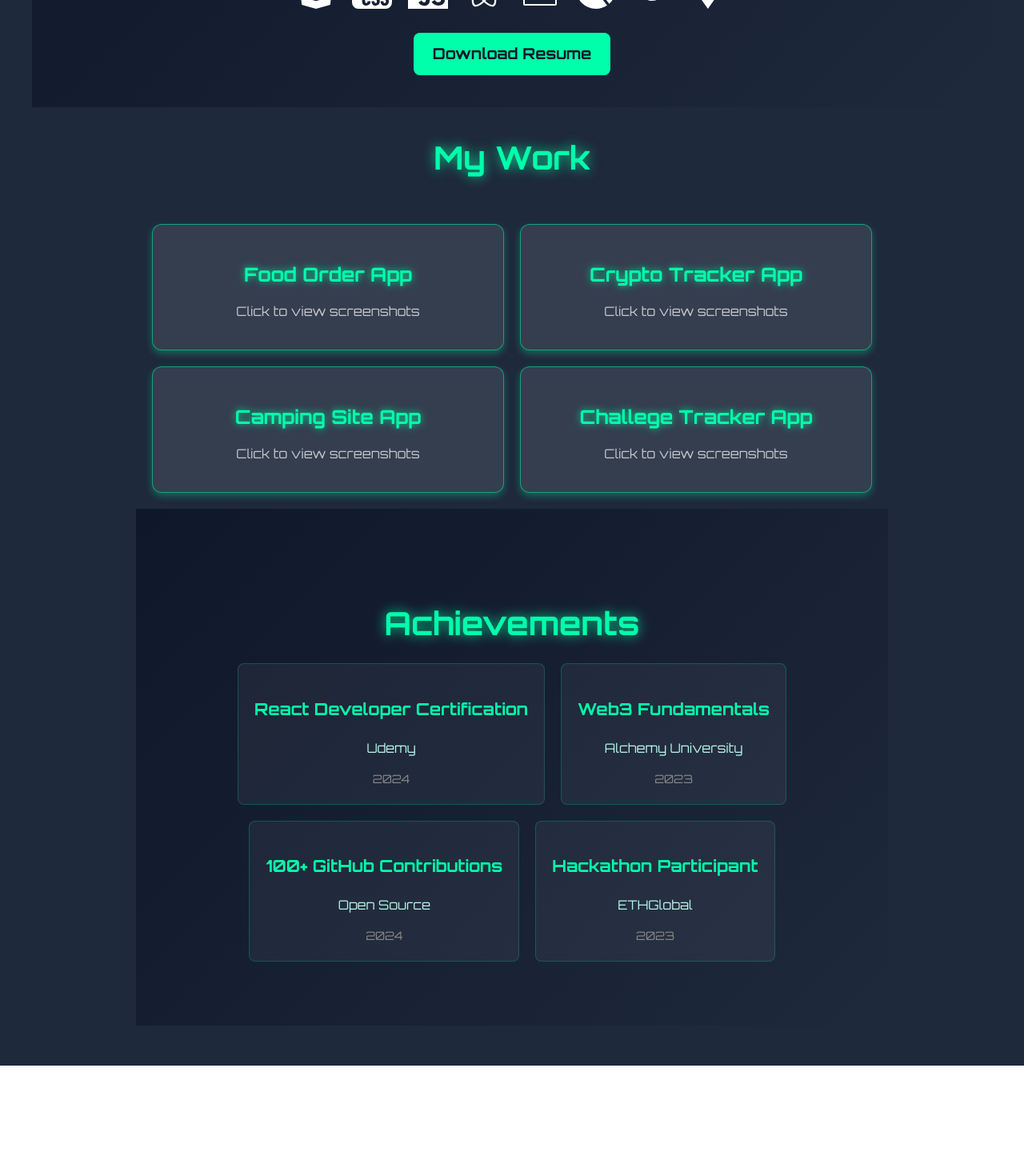
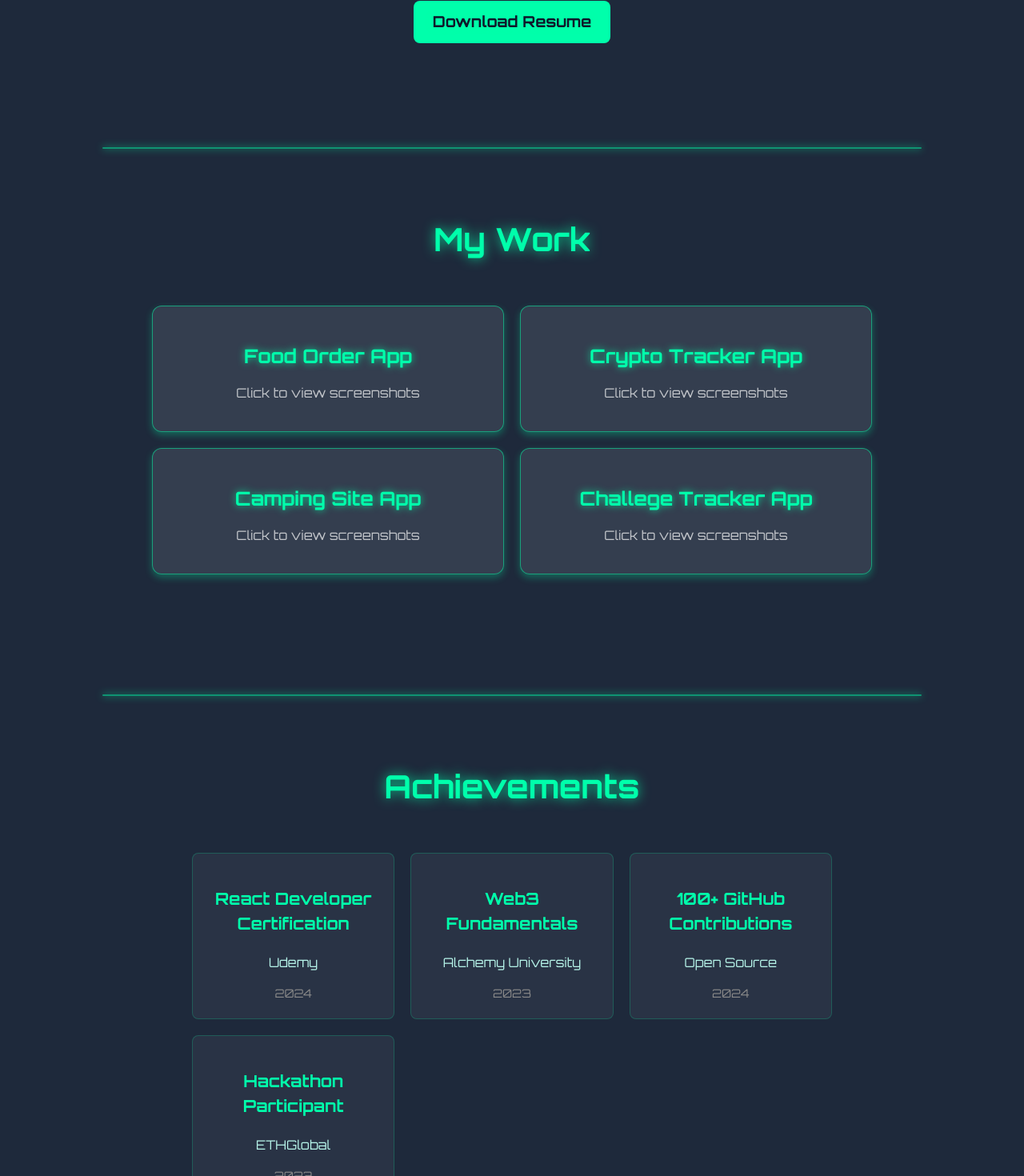
Before and after one commit to Luccelillja/WEB3_Portfolio, a React (Vite) app in the folder my-web3-portfolio/: page /portfolio in a window 1280 px wide. Shown: the part 440-1910 px from the top of the page at 80% size. Before the commit the page ends 1772 px from the top, so only its background shows below. Built offline with nearby package versions, Linux system fonts and the light colour scheme.

Commit message:
Section dividers & animations

```diff
--- a/my-web3-portfolio/src/components/PortfolioPage.jsx
+++ b/my-web3-portfolio/src/components/PortfolioPage.jsx
@@ -13,12 +13,33 @@ const PortfolioPage = () => {
       animate={{ opacity: 1 }}
       exit={{ opacity: 0 }}
     >
+      {/* About Section */}
       <div className={styles.aboutSection}>
         <About />
       </div>
+
+      {/* Section Divider */}
+      <motion.div
+        className={styles.sectionDivider}
+        initial={{ opacity: 0, scaleX: 0 }}
+        animate={{ opacity: 1, scaleX: 1 }}
+        transition={{ duration: 1 }}
+      ></motion.div>
+
+      {/* My Work Section */}
       <div className={styles.portfolioSection}>
         <MyWork />
       </div>
+
+      {/* Section Divider */}
+      <motion.div
+        className={styles.sectionDivider}
+        initial={{ opacity: 0, scaleX: 0 }}
+        animate={{ opacity: 1, scaleX: 1 }}
+        transition={{ duration: 1 }}
+      ></motion.div>
+
+      {/* Achievements Section */}
       <div className={styles.achievementsSection}>
         <Achievements />
       </div>
--- a/my-web3-portfolio/src/styles/About.module.css
+++ b/my-web3-portfolio/src/styles/About.module.css
@@ -3,8 +3,8 @@
   flex-direction: column;
   align-items: center;
   text-align: center;
-  padding: 40px 15px;
-  background: linear-gradient(135deg, #0f172a, #1e293b);
+  /* padding: 40px 15px; */
+  /* background: linear-gradient(135deg, #0f172a, #1e293b); */
   color: white;
   /* overflow: visible;
   position: relative;
--- a/my-web3-portfolio/src/styles/Achievements.module.css
+++ b/my-web3-portfolio/src/styles/Achievements.module.css
@@ -3,8 +3,8 @@
   flex-direction: column;
   align-items: center;
   text-align: center;
-  padding: 80px 20px;
-  background: linear-gradient(135deg, #0f172a, #1e293b);
+  /* padding: 80px 20px; */
+  /* background: linear-gradient(135deg, #0f172a, #1e293b); */
   color: white;
 }
 
@@ -12,15 +12,27 @@
   font-size: 2.5rem;
   color: #00ffab;
   text-shadow: 0px 0px 15px rgba(0, 255, 170, 0.8);
-  margin-bottom: 20px;
+  /* margin-bottom: 20px; */
 }
 
-.grid {
+/* .grid {
   display: flex;
   flex-wrap: wrap;
   justify-content: center;
   gap: 20px;
   max-width: 900px;
+} */
+
+.grid {
+  display: grid;
+  grid-template-columns: repeat(
+    auto-fit,
+    minmax(200px, 1fr)
+  ); /* Dynamic columns */
+  gap: 20px;
+  max-width: 800px;
+  margin: 0 auto;
+  padding: 20px;
 }
 
 .card {
--- a/my-web3-portfolio/src/styles/MyWork.module.css
+++ b/my-web3-portfolio/src/styles/MyWork.module.css
@@ -82,3 +82,17 @@
     grid-template-columns: 1fr;
   }
 } */
+
+.workGrid {
+  display: grid;
+  grid-template-columns: repeat(
+    auto-fit,
+    minmax(250px, 1fr)
+  ); /* Responsive grid */
+  gap: 20px;
+  justify-content: center;
+  align-items: center;
+  width: 100%;
+  max-width: 900px;
+  margin: 0 auto; /* Ensures grid stays centered */
+}
--- a/my-web3-portfolio/src/styles/PortfolioPage.module.css
+++ b/my-web3-portfolio/src/styles/PortfolioPage.module.css
@@ -7,13 +7,24 @@
   width: 100vw;
   min-height: 100vh;
   background-color: #1e293b;
-  padding: 50px 20px;
+  padding: 50px 200px;
   text-align: center;
 }
 
 .aboutSection,
-.portfolioSection {
+.portfolioSection,
+.achievementsSection {
   max-width: 1200px;
   width: 100%;
   text-align: center;
+  margin-bottom: 80px; /* Increase spacing between sections */
 }
+
+.sectionDivider {
+  width: 80%;
+  height: 2px;
+  background: rgba(0, 255, 170, 0.5); /* Soft glowing effect */
+  margin: 50px auto; /* Spacing between sections */
+  box-shadow: 0px 0px 10px rgba(0, 255, 170, 0.8);
+  border-radius: 5px;
+}
```
